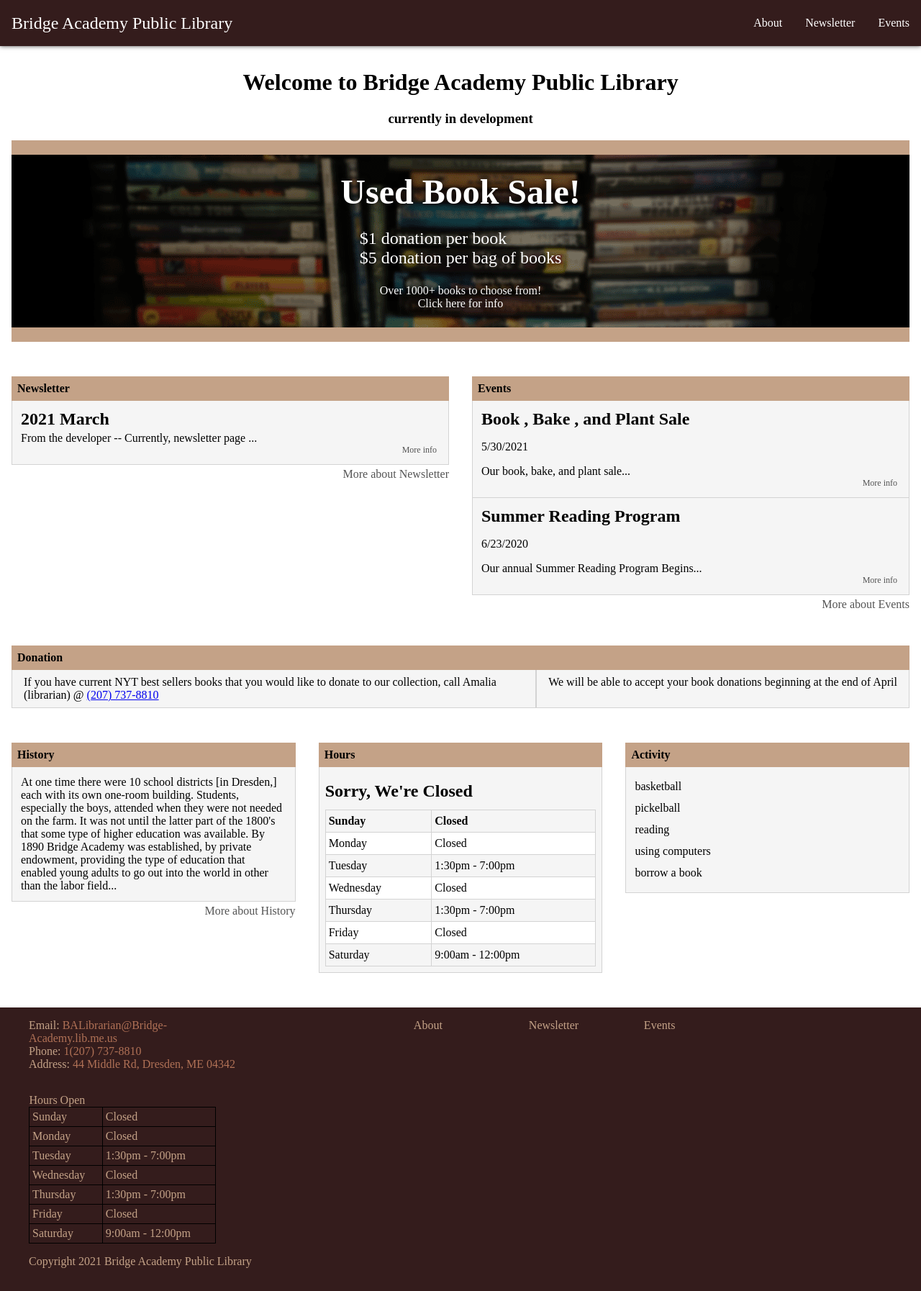
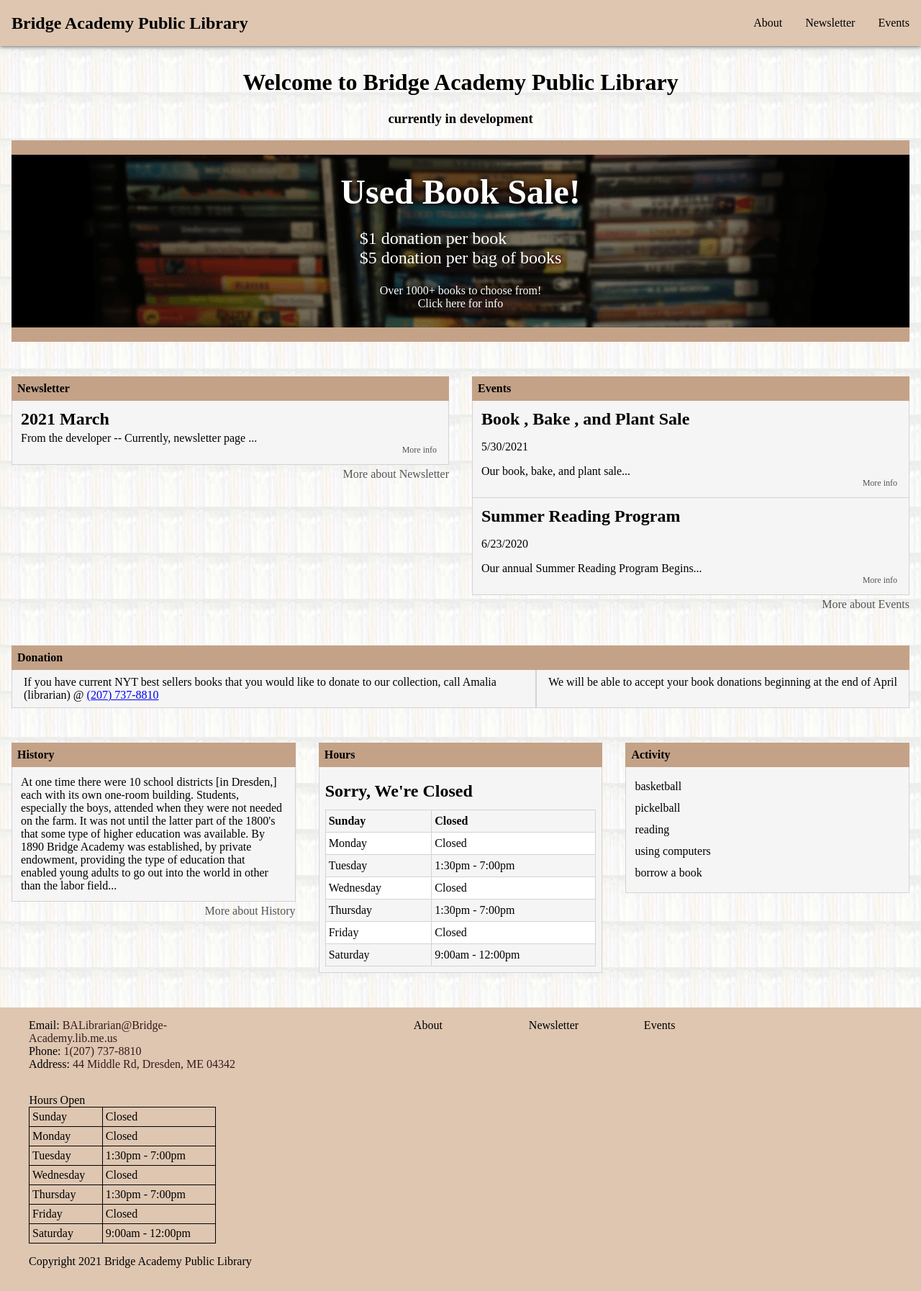
Before and after one commit to owenbean400/dresdenLib, a PHP site: page / in a window 1280 px wide. Shown: the whole page at 72% size. Run offline with PHP 8.4, Linux system fonts and the light colour scheme; style sheets or scripts are compiled from the project's sources.

Commit message:
design color brand changes

```diff
--- a/history.html
+++ b/history.html
@@ -3,13 +3,13 @@
 
 <head>
     <title>BAPL</title>
-    <script src="https://cdn.jsdelivr.net/npm/vue@2/dist/vue.js"></script>
     <link rel="stylesheet" href="./sassStyle/navbar.css" />
     <link rel="stylesheet" href="./sassStyle/footer.css" />
     <meta name="viewport" content="width=device-width, initial-scale=1">
 </head>
 
 <body>
+    <script src="https://cdn.jsdelivr.net/npm/vue@2"></script>
     <!-- Navbar -->
     <div id="navbar">
         <Navbar></Navbar>
--- a/index.html
+++ b/index.html
@@ -1,14 +1,14 @@
 <!DOCTYPE html>
 <html lang="en">
-    <head>
-        <title>BAPL</title>
-        <script src="https://cdn.jsdelivr.net/npm/vue@2/dist/vue.js"></script>
+    <head><title>BAPL</title>
         <link rel="stylesheet" href="sassStyle/navbar.css"/>
         <link rel="stylesheet" href="sassStyle/main.css" />
         <link rel="stylesheet" href="sassStyle/footer.css" />
         <meta name="viewport" content="width=device-width, initial-scale=1">
     </head>
     <body>
+        <script src="https://cdn.jsdelivr.net/npm/vue@2"></script>
+
         <!-- Navbar -->
         <div id="navbar">
             <Navbar></Navbar>
--- a/sassStyle/footer.css
+++ b/sassStyle/footer.css
@@ -2,6 +2,9 @@ body {
   padding: 0;
   margin: 0;
   background-color: white;
+  background-image: url("../images/bookTexture.jpg");
+  background-attachment: fixed;
+  font-family: "Times New Roman", Times, serif;
 }
 
 .none {
@@ -11,7 +14,12 @@ body {
 footer {
   padding: 16px;
   width: calc(100% - 32px);
-  background-color: #341C1C;
+  background-color: #dec6b1;
+}
+@media print {
+  footer {
+    display: none;
+  }
 }
 footer .f-grid {
   display: grid;
@@ -49,12 +57,12 @@ footer .footer-info {
   }
 }
 footer .footer-info address {
-  color: #C4A287;
+  color: black;
   font-style: normal;
   max-width: 300px;
 }
 footer .footer-info address a {
-  color: #B07156;
+  color: #341C1C;
   text-decoration: none;
   cursor: pointer;
 }
@@ -64,12 +72,12 @@ footer .footer-info address a:hover {
 footer .footer-info table {
   max-width: 260px;
   border-collapse: collapse;
-  color: #C4A287;
+  color: black;
 }
 footer .footer-info table td {
   border: black 1px solid;
   padding: 4px;
-  color: #C4A287;
+  color: black;
 }
 footer ol {
   list-style-type: none;
@@ -111,7 +119,7 @@ footer ol li {
   height: 40px;
 }
 footer ol li a {
-  color: #C4A287;
+  color: black;
   text-decoration: none;
   cursor: pointer;
 }
@@ -119,7 +127,7 @@ footer ol li a:hover {
   text-decoration: underline;
 }
 footer .copyright {
-  color: #C4A287;
+  color: black;
 }
 @media screen and (max-width: 768px) {
   footer .copyright {
--- a/sassStyle/footer.sass
+++ b/sassStyle/footer.sass
@@ -1,10 +1,16 @@
 @import './index.sass'
+
+$colorFooter: nth($colors, 5)
+$bgFooter: nth($colors, 3)
+$linkColor: nth($colors, 1)
 
 footer
     $footerPadding: 16px
     padding: $footerPadding
     width: calc(100% - #{$footerPadding * 2})
-    background-color: nth($colors, 1)
+    background-color: $bgFooter
+    @media print
+        display: none
 
     .f-grid
         display: grid
@@ -27,12 +33,12 @@ footer
             grid-template-columns: auto
 
         address
-            color: nth($colors, 2)
+            color: $colorFooter
             font-style: normal
             max-width: 300px
 
             a
-                color: nth($colors, 3)
+                color: $linkColor
                 text-decoration: none
                 cursor: pointer
                 &:hover
@@ -41,12 +47,12 @@ footer
         table
             max-width: 260px
             border-collapse: collapse
-            color: nth($colors, 2)
+            color: $colorFooter
 
             td
-                border: nth($colors, 5) 1px solid
+                border: $colorFooter 1px solid
                 padding: 4px
-                color: nth($colors, 2)
+                color: $colorFooter
 
     ol
         $gridSizeLinks: (nth($sizes, 1), 600px, 400px)
@@ -74,13 +80,13 @@ footer
             height: 40px
 
             a
-                color: nth($colors, 2)
+                color: $colorFooter
                 text-decoration: none
                 cursor: pointer
                 &:hover
                     text-decoration: underline
 
     .copyright
-        color: nth($colors, 2)
+        color: $colorFooter
         @media screen and ( max-width: nth($sizes, 1) )
             text-align: center
--- a/sassStyle/index.sass
+++ b/sassStyle/index.sass
@@ -1,4 +1,4 @@
-$colors: (#341C1C, #C4A287, #B07156, white, black, #545454)
+$colors: (#341C1C, #C4A287, #dec6b1, white, black, #545454)
 $fontSizes: (0.75rem, 1rem, 1.5rem, 2rem, 3rem, 4rem)
 $fontFamily: "arial"
 $sizes: (768px, 960px, 1200px)
@@ -7,6 +7,9 @@ body
     padding: 0
     margin: 0
     background-color: nth($colors, 4)
+    background-image: url("../images/bookTexture.jpg")
+    background-attachment: fixed
+    font-family: "Times New Roman", Times, serif
 
 .none
     display: none
--- a/sassStyle/navbar.css
+++ b/sassStyle/navbar.css
@@ -2,6 +2,9 @@ body {
   padding: 0;
   margin: 0;
   background-color: white;
+  background-image: url("../images/bookTexture.jpg");
+  background-attachment: fixed;
+  font-family: "Times New Roman", Times, serif;
 }
 
 .none {
@@ -11,7 +14,7 @@ body {
 .navDesk {
   width: 100%;
   height: 64px;
-  background-color: #341C1C;
+  background-color: #dec6b1;
   display: flex;
   flex-wrap: wrap;
   justify-content: space-between;
@@ -23,11 +26,17 @@ body {
   box-shadow: 0px 0px 6px 0px rgba(0, 0, 0, 0.7);
   box-shadow: 0px 0px 6px 0px rgba(0, 0, 0, 0.7);
 }
+@media print {
+  .navDesk {
+    display: none;
+  }
+}
 .navDesk .navlogo {
-  color: white;
+  color: black;
   font-size: 24px;
   margin-left: 16px;
   text-decoration: none;
+  font-weight: bold;
 }
 .navDesk .link-container {
   width: auto;
@@ -48,7 +57,7 @@ body {
   list-style-type: none;
 }
 .navDesk .link-container .links ol a {
-  color: white;
+  color: black;
   padding: 0 16px;
   height: 100%;
   text-decoration: none;
--- a/sassStyle/navbar.sass
+++ b/sassStyle/navbar.sass
@@ -1,9 +1,12 @@
 @import './index.sass'
+
+$colorNav: nth($colors, 5)
+$bgNav: nth($colors, 3)
 
 @mixin navbar
     width: 100%
     height: 64px
-    background-color: nth($colors, 1)
+    background-color: $bgNav
     display: flex
     flex-wrap: wrap
     justify-content: space-between
@@ -14,12 +17,15 @@
     -webkit-box-shadow: 0px 0px 6px 0px rgba(0,0,0,0.7)
     box-shadow: 0px 0px 6px 0px rgba(0,0,0,0.7)
     box-shadow: 0px 0px 6px 0px rgba(0,0,0,0.7)
+    @media print
+        display: none
 
 @mixin navlogo
-    color: nth($colors, 4)
+    color: $colorNav
     font-size: 24px
     margin-left: 16px
     text-decoration: none
+    font-weight: bold
 
 .navDesk
     @include navbar
@@ -48,7 +54,7 @@
                 list-style-type: none
 
                 a
-                    color: nth($colors, 4)
+                    color: $colorNav
                     padding: 0 16px
                     height: 100%
                     text-decoration: none
@@ -70,7 +76,7 @@
         margin: 0
         width: 100vw
         height: 100vh
-        background-color: nth($colors, 1)
+        background-color: $bgNav
 
         .phoneNavbar
             width: 100%
@@ -83,7 +89,7 @@
             .x
                 height: 32px
                 width: 50px
-                color: nth($colors, 4)
+                color: $colorNav
                 font-size: nth($fontSizes, 5)
                 cursor: pointer
 
@@ -101,7 +107,7 @@
                     font-size: nth($fontSizes, 3)
 
                     a
-                        color: nth($colors, 4)
+                        color: $colorNav
                         text-decoration: none
 
     .hamburger
@@ -111,12 +117,12 @@
         align-items: space-between
         justify-content: space-between
         margin-right: 16px
-        color: nth($colors, 4)
+        color: $colorNav
         font-size: 32px
         cursor: pointer
 
         div
-            background-color: nth($colors, 4)
+            background-color: $colorNav
             width: 40px
             height: 4px
             border-radius: 4px
```
Also changed, not shown: other parts of sassStyle/navbar.css (+15 -9 lines), images/bookTexture.jpg (added), images/bookTexture.png (added), 4 other files.
